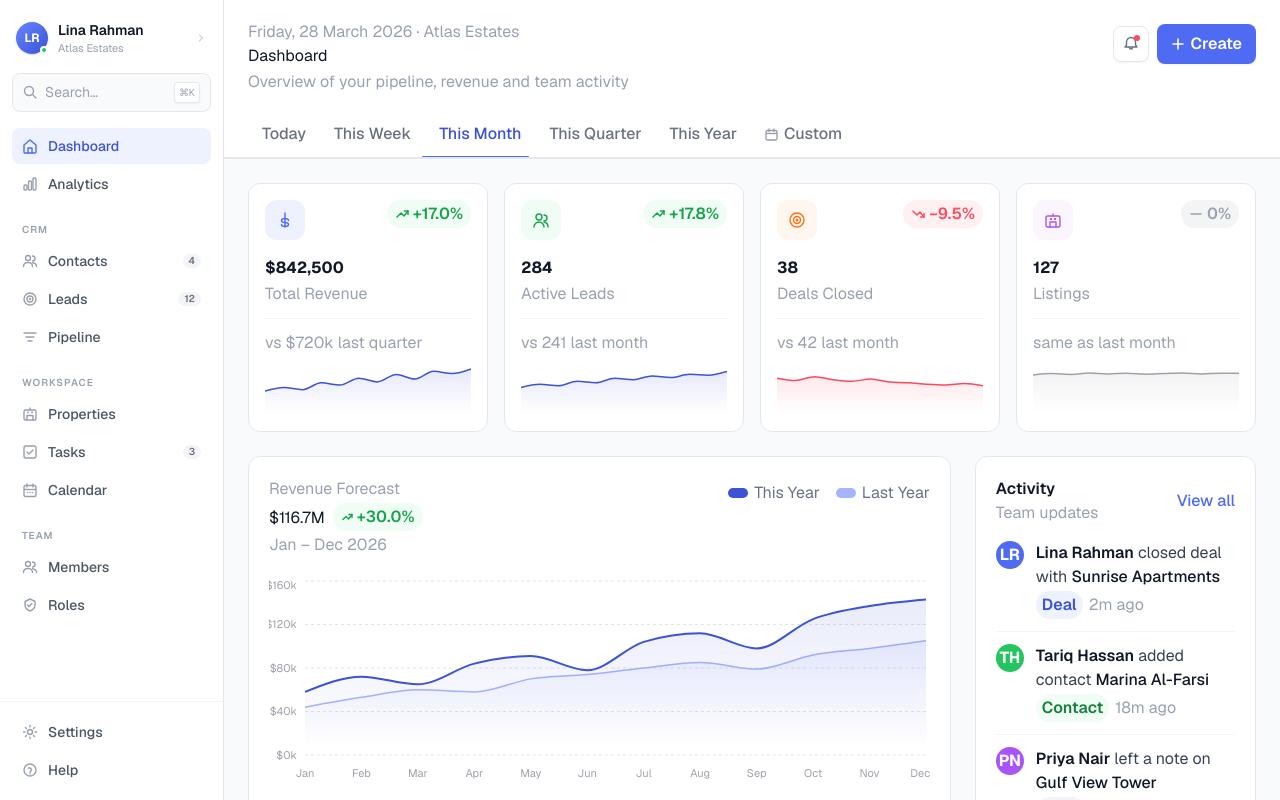
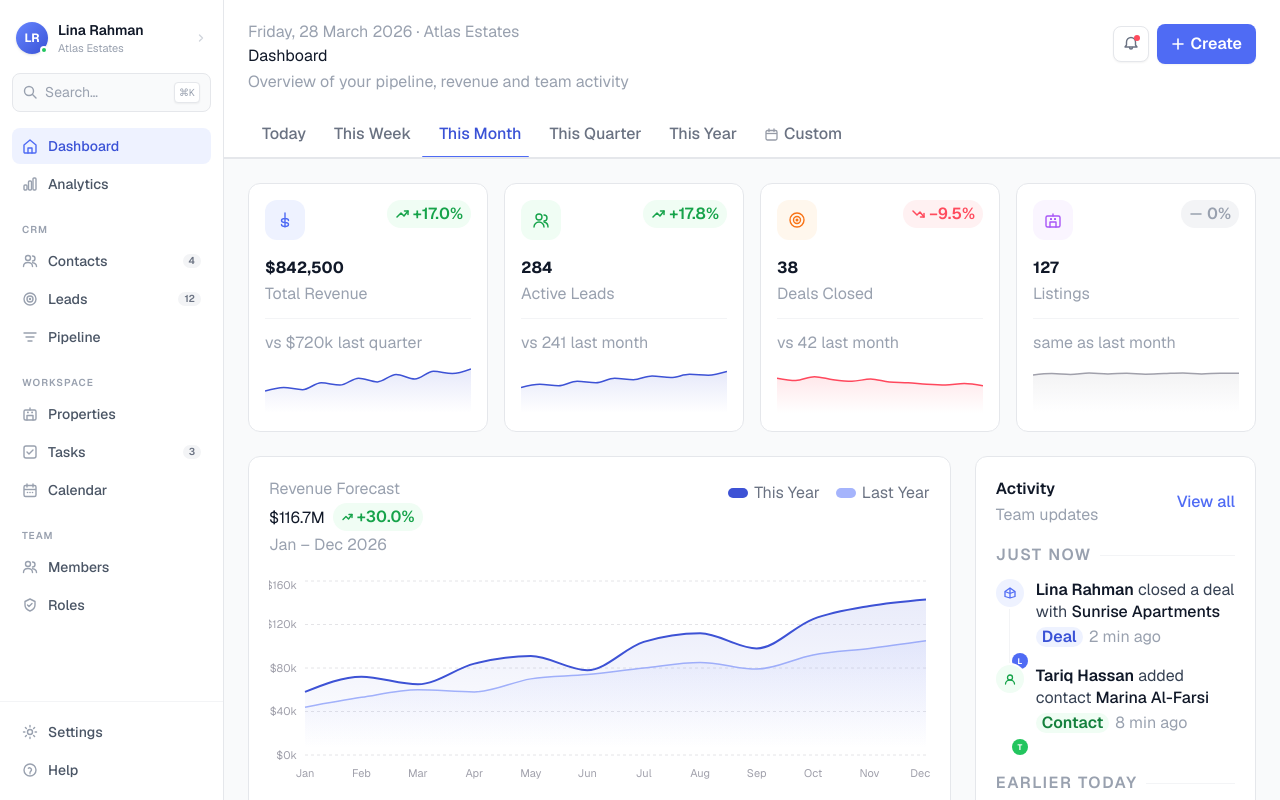
Before and after one commit to chama-marouf/propwise-assessment, a Next.js app: page /dashboard in a window 1280 px wide. Built offline with nearby package versions, Linux system fonts and the light colour scheme.

Commit message:
feat: implement activity feed with grouped timeline entries

```diff
--- a/src/components/dashboard/ActivityFeed.tsx
+++ b/src/components/dashboard/ActivityFeed.tsx
@@ -1,117 +1,235 @@
+// ── Types ─────────────────────────────────────────────────────────────────────
+
+type ActivityType = "deal" | "contact" | "note" | "meeting" | "task" | "listing";
+type Group        = "Just now" | "Earlier today" | "Yesterday";
+
 type ActivityItem = {
-  id: string;
-  actor: string;
-  initials: string;
+  id:          string;
+  actor:       string;
+  initials:    string;
   avatarColor: string;
-  action: string;
-  subject: string;
-  time: string;
-  type: "deal" | "contact" | "note" | "meeting";
+  action:      string;
+  subject:     string;
+  timestamp:   string;       // display time, e.g. "2 min ago"
+  group:       Group;
+  type:        ActivityType;
 };
 
+// ── Icons — one per activity type ────────────────────────────────────────────
+
+type SVG = { className?: string };
+
+const IconDeal = ({ className }: SVG) => (
+  <svg className={className} width="12" height="12" viewBox="0 0 12 12" fill="none" aria-hidden>
+    <path d="M6 1L11 4.5v5L6 11 1 9.5v-5L6 1z" stroke="currentColor" strokeWidth="1.3" strokeLinejoin="round" />
+    <path d="M6 1v10M1 4.5l5 2 5-2" stroke="currentColor" strokeWidth="1.3" strokeLinejoin="round" />
+  </svg>
+);
+
+const IconContact = ({ className }: SVG) => (
+  <svg className={className} width="12" height="12" viewBox="0 0 12 12" fill="none" aria-hidden>
+    <circle cx="6" cy="4.5" r="2.5" stroke="currentColor" strokeWidth="1.3" />
+    <path d="M1.5 11c0-2.2 2-4 4.5-4s4.5 1.8 4.5 4" stroke="currentColor" strokeWidth="1.3" strokeLinecap="round" />
+  </svg>
+);
+
+const IconNote = ({ className }: SVG) => (
+  <svg className={className} width="12" height="12" viewBox="0 0 12 12" fill="none" aria-hidden>
+    <rect x="2" y="1.5" width="8" height="9" rx="1.2" stroke="currentColor" strokeWidth="1.3" />
+    <path d="M4 4.5h4M4 6.5h4M4 8.5h2" stroke="currentColor" strokeWidth="1.3" strokeLinecap="round" />
+  </svg>
+);
+
+const IconMeeting = ({ className }: SVG) => (
+  <svg className={className} width="12" height="12" viewBox="0 0 12 12" fill="none" aria-hidden>
+    <rect x="1.5" y="2.5" width="9" height="8" rx="1.2" stroke="currentColor" strokeWidth="1.3" />
+    <path d="M1.5 5.5h9" stroke="currentColor" strokeWidth="1.3" />
+    <path d="M4 1.5v2M8 1.5v2" stroke="currentColor" strokeWidth="1.3" strokeLinecap="round" />
+  </svg>
+);
+
+const IconTask = ({ className }: SVG) => (
+  <svg className={className} width="12" height="12" viewBox="0 0 12 12" fill="none" aria-hidden>
+    <rect x="1.5" y="1.5" width="9" height="9" rx="1.5" stroke="currentColor" strokeWidth="1.3" />
+    <path d="M4 6l1.5 1.5 3-3" stroke="currentColor" strokeWidth="1.3" strokeLinecap="round" strokeLinejoin="round" />
+  </svg>
+);
+
+const IconListing = ({ className }: SVG) => (
+  <svg className={className} width="12" height="12" viewBox="0 0 12 12" fill="none" aria-hidden>
+    <path d="M2 8.5V5L6 2l4 3v3.5" stroke="currentColor" strokeWidth="1.3" strokeLinecap="round" strokeLinejoin="round" />
+    <path d="M4.5 11.5V8h3v3.5" stroke="currentColor" strokeWidth="1.3" strokeLinecap="round" strokeLinejoin="round" />
+  </svg>
+);
+
+// ── Config: icon + colour per type ───────────────────────────────────────────
+
+const typeConfig: Record<ActivityType, {
+  Icon:       (p: SVG) => React.ReactElement;
+  iconBg:     string;
+  iconColor:  string;
+  tagBg:      string;
+  tagColor:   string;
+  tagLabel:   string;
+}> = {
+  deal:    { Icon: IconDeal,    iconBg: "bg-brand-50",  iconColor: "text-brand-500",  tagBg: "bg-brand-50",  tagColor: "text-brand-600",  tagLabel: "Deal"    },
+  contact: { Icon: IconContact, iconBg: "bg-green-50",  iconColor: "text-green-600",  tagBg: "bg-green-50",  tagColor: "text-green-700",  tagLabel: "Contact" },
+  note:    { Icon: IconNote,    iconBg: "bg-gray-100",  iconColor: "text-gray-500",   tagBg: "bg-gray-100",  tagColor: "text-gray-500",   tagLabel: "Note"    },
+  meeting: { Icon: IconMeeting, iconBg: "bg-orange-50", iconColor: "text-orange-500", tagBg: "bg-orange-50", tagColor: "text-orange-600", tagLabel: "Meeting" },
+  task:    { Icon: IconTask,    iconBg: "bg-purple-50", iconColor: "text-purple-500", tagBg: "bg-purple-50", tagColor: "text-purple-600", tagLabel: "Task"    },
+  listing: { Icon: IconListing, iconBg: "bg-blue-50",   iconColor: "text-blue-500",   tagBg: "bg-blue-50",   tagColor: "text-blue-600",   tagLabel: "Listing" },
+};
+
+// ── Data ──────────────────────────────────────────────────────────────────────
+
 const ITEMS: ActivityItem[] = [
+  // ── Just now ──
   {
-    id: "1",
-    actor: "Lina Rahman",
-    initials: "LR",
-    avatarColor: "bg-brand-500",
-    action: "closed deal with",
-    subject: "Sunrise Apartments",
-    time: "2m ago",
-    type: "deal",
+    id: "1", group: "Just now",
+    actor: "Lina Rahman", initials: "LR", avatarColor: "bg-brand-500",
+    action: "closed a deal with", subject: "Sunrise Apartments",
+    timestamp: "2 min ago", type: "deal",
   },
   {
-    id: "2",
-    actor: "Tariq Hassan",
-    initials: "TH",
-    avatarColor: "bg-green-500",
-    action: "added contact",
-    subject: "Marina Al-Farsi",
-    time: "18m ago",
-    type: "contact",
+    id: "2", group: "Just now",
+    actor: "Tariq Hassan", initials: "TH", avatarColor: "bg-green-500",
+    action: "added contact", subject: "Marina Al-Farsi",
+    timestamp: "8 min ago", type: "contact",
+  },
+
+  // ── Earlier today ──
+  {
+    id: "3", group: "Earlier today",
+    actor: "Priya Nair", initials: "PN", avatarColor: "bg-purple-500",
+    action: "left a note on", subject: "Gulf View Tower",
+    timestamp: "1h ago", type: "note",
   },
   {
-    id: "3",
-    actor: "Priya Nair",
-    initials: "PN",
-    avatarColor: "bg-purple-500",
-    action: "left a note on",
-    subject: "Gulf View Tower",
-    time: "1h ago",
-    type: "note",
+    id: "4", group: "Earlier today",
+    actor: "Omar Khalid", initials: "OK", avatarColor: "bg-orange-400",
+    action: "scheduled a meeting with", subject: "Al-Rashid Holdings",
+    timestamp: "3h ago", type: "meeting",
   },
   {
-    id: "4",
-    actor: "Omar Khalid",
-    initials: "OK",
-    avatarColor: "bg-orange-400",
-    action: "scheduled a meeting with",
-    subject: "Al-Rashid Holdings",
-    time: "3h ago",
-    type: "meeting",
+    id: "5", group: "Earlier today",
+    actor: "Priya Nair", initials: "PN", avatarColor: "bg-purple-500",
+    action: "completed task", subject: "Update Q2 pipeline report",
+    timestamp: "5h ago", type: "task",
+  },
+
+  // ── Yesterday ──
+  {
+    id: "6", group: "Yesterday",
+    actor: "Lina Rahman", initials: "LR", avatarColor: "bg-brand-500",
+    action: "moved to Negotiation", subject: "Pearl District Unit 4B",
+    timestamp: "Yesterday, 4:12 PM", type: "deal",
   },
   {
-    id: "5",
-    actor: "Lina Rahman",
-    initials: "LR",
-    avatarColor: "bg-brand-500",
-    action: "moved to Negotiation",
-    subject: "Pearl District Unit 4B",
-    time: "Yesterday",
-    type: "deal",
+    id: "7", group: "Yesterday",
+    actor: "Tariq Hassan", initials: "TH", avatarColor: "bg-green-500",
+    action: "published listing", subject: "Marina Heights — 3BR",
+    timestamp: "Yesterday, 11:30 AM", type: "listing",
   },
 ];
 
-const typeTag: Record<ActivityItem["type"], { label: string; classes: string }> = {
-  deal:    { label: "Deal",    classes: "bg-brand-50 text-brand-600" },
-  contact: { label: "Contact", classes: "bg-green-50 text-green-700" },
-  note:    { label: "Note",    classes: "bg-gray-100 text-gray-500"  },
-  meeting: { label: "Meeting", classes: "bg-orange-50 text-orange-600" },
-};
+const GROUP_ORDER: Group[] = ["Just now", "Earlier today", "Yesterday"];
+
+// ── Sub-components ────────────────────────────────────────────────────────────
+
+function TimelineItem({ item, isLast }: { item: ActivityItem; isLast: boolean }) {
+  const cfg = typeConfig[item.type];
+  return (
+    <li className="relative flex gap-3">
+      {/* ── Vertical connector line ── */}
+      {!isLast && (
+        <span
+          aria-hidden
+          className="absolute left-3.25 top-7 w-px bg-gray-100"
+          style={{ bottom: "-12px" }}
+        />
+      )}
+
+      {/* ── Left: stacked icon chip + avatar ── */}
+      <div className="relative flex flex-col items-center shrink-0">
+        {/* type icon chip */}
+        <div className={`flex h-7 w-7 items-center justify-center rounded-full ${cfg.iconBg} ${cfg.iconColor} ring-2 ring-white`}>
+          <cfg.Icon />
+        </div>
+        {/* avatar badge — overlapping bottom-right of chip */}
+        <div
+          className={`absolute -bottom-1 -right-1 flex h-4 w-4 items-center justify-center rounded-full ${item.avatarColor} text-[8px] font-bold text-white ring-1 ring-white`}
+          title={item.actor}
+        >
+          {item.initials[0]}
+        </div>
+      </div>
+
+      {/* ── Right: content ── */}
+      <div className="flex min-w-0 flex-1 flex-col gap-0.5 pb-4">
+        <p className="text-body-sm leading-snug text-gray-700">
+          <span className="font-semibold text-gray-900">{item.actor}</span>{" "}
+          {item.action}{" "}
+          <span className="font-medium text-gray-900">{item.subject}</span>
+        </p>
+        <div className="flex items-center gap-1.5">
+          <span className={`rounded-full px-1.5 py-0.5 text-caption font-semibold leading-none ${cfg.tagBg} ${cfg.tagColor}`}>
+            {cfg.tagLabel}
+          </span>
+          <span className="text-caption text-gray-400">{item.timestamp}</span>
+        </div>
+      </div>
+    </li>
+  );
+}
+
+// ── Main component ────────────────────────────────────────────────────────────
 
 export function ActivityFeed() {
+  // Pre-group items
+  const grouped = GROUP_ORDER.map((g) => ({
+    group: g,
+    items: ITEMS.filter((i) => i.group === g),
+  })).filter((g) => g.items.length > 0);
+
   return (
     <div className="flex flex-col gap-4 rounded-xl border border-gray-200 bg-white p-5 shadow-card">
-      {/* header */}
+
+      {/* ── Header ── */}
       <div className="flex items-center justify-between">
-        <div>
+        <div className="flex flex-col gap-0.5">
           <h2 className="text-body font-semibold text-gray-900">Activity</h2>
           <p className="text-body-sm text-gray-400">Team updates</p>
         </div>
-        <button type="button" className="text-body-sm font-medium text-brand-500 hover:text-brand-600">
+        <button type="button" className="text-body-sm font-medium text-brand-500 transition-colors hover:text-brand-600">
           View all
         </button>
       </div>
 
-      {/* feed */}
-      <ul className="flex flex-col divide-y divide-gray-100">
-        {ITEMS.map((item) => {
-          const tag = typeTag[item.type];
-          return (
-            <li key={item.id} className="flex items-start gap-3 py-3 first:pt-0 last:pb-0">
-              {/* avatar */}
-              <div className={`flex h-7 w-7 shrink-0 items-center justify-center rounded-full ${item.avatarColor} text-caption font-bold text-white`}>
-                {item.initials}
-              </div>
+      {/* ── Timeline groups ── */}
+      <div className="flex flex-col gap-5">
+        {grouped.map(({ group, items }) => (
+          <div key={group} className="flex flex-col gap-3">
+            {/* Group label */}
+            <div className="flex items-center gap-2">
+              <span className="text-caption font-semibold uppercase tracking-widest text-gray-400">
+                {group}
+              </span>
+              <span className="flex-1 border-t border-gray-100" />
+            </div>
 
-              {/* content */}
-              <div className="flex flex-1 flex-col gap-0.5 min-w-0">
-                <p className="text-body-sm text-gray-700">
-                  <span className="font-semibold text-gray-900">{item.actor}</span>{" "}
-                  {item.action}{" "}
-                  <span className="font-medium text-gray-900">{item.subject}</span>
-                </p>
-                <div className="flex items-center gap-1.5">
-                  <span className={`rounded-full px-1.5 py-0.5 text-caption font-semibold ${tag.classes}`}>
-                    {tag.label}
-                  </span>
-                  <span className="text-caption text-gray-400">{item.time}</span>
-                </div>
-              </div>
-            </li>
-          );
-        })}
-      </ul>
+            {/* Items */}
+            <ul className="flex flex-col">
+              {items.map((item, idx) => (
+                <TimelineItem
+                  key={item.id}
+                  item={item}
+                  isLast={idx === items.length - 1}
+                />
+              ))}
+            </ul>
+          </div>
+        ))}
+      </div>
     </div>
   );
 }
```
